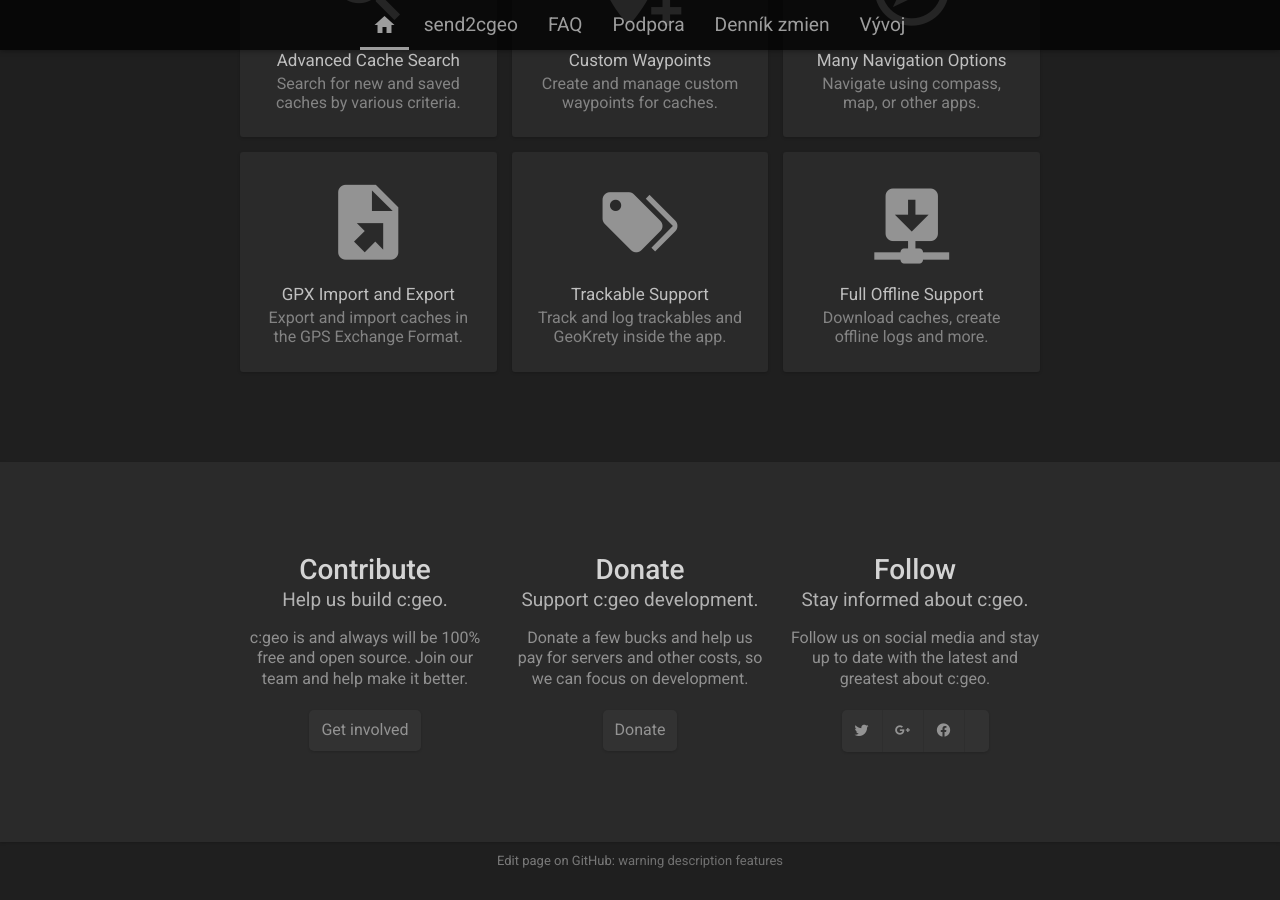
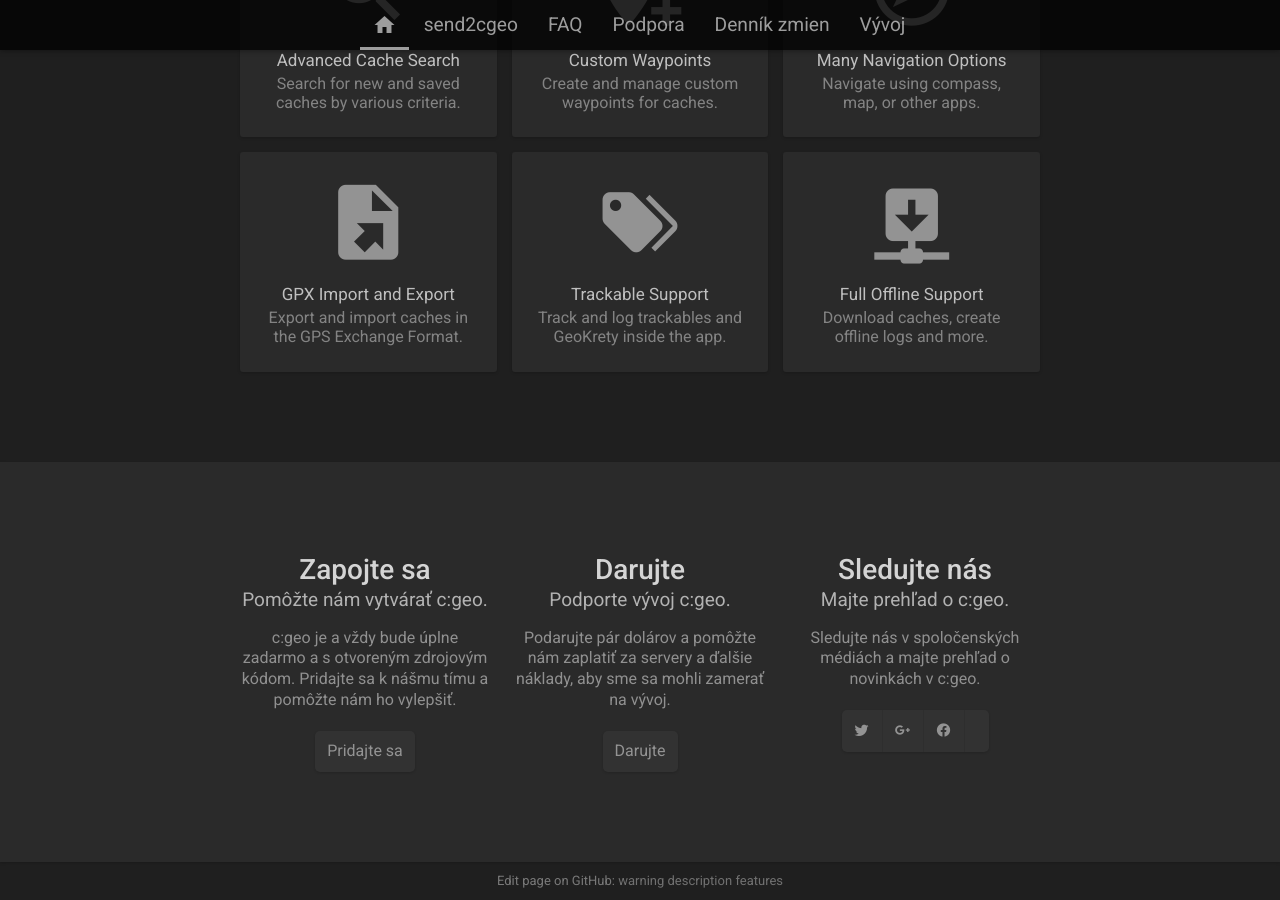
Before and after one commit to cgeo/cgeo.github.io, a Jekyll site: the page built from index.html, in a window 1280 px wide and 900 px high, scrolled down 963 px. Built offline with Jekyll 4.4.1, drawn with Linux system fonts in a browser that asks for light colours; nearby versions of some CDN libraries; a script that is not in the unit is left out.

Commit message:
Update actions.yml

```diff
--- a/_data/actions.yml
+++ b/_data/actions.yml
@@ -1,18 +1,18 @@
-- title: Contribute
-  subtitle: Help us build c:geo.
-  description: c:geo is and always will be 100% free and open source. Join our team and help make it better.
+- title: Zapojte sa
+  subtitle: Pomôžte nám vytvárať c:geo.
+  description: c:geo je a vždy bude úplne zadarmo a s otvoreným zdrojovým kódom. Pridajte sa k nášmu tímu a pomôžte nám ho vylepšiť.
   buttons:
-  - label: Get involved
+  - label: Pridajte sa
     url: /development
-- title: Donate
-  subtitle: Support c:geo development.
-  description: Donate a few bucks and help us pay for servers and other costs, so we can focus on development.
+- title: Darujte
+  subtitle: Podporte vývoj c:geo.
+  description: Podarujte pár dolárov a pomôžte nám zaplatiť za servery a ďalšie náklady, aby sme sa mohli zamerať na vývoj.
   buttons:
-  - label: Donate
+  - label: Darujte
     url: https://www.paypal.com/cgi-bin/webscr?cmd=_s-xclick&hosted_button_id=AQBS7UP76CXW2
-- title: Follow
-  subtitle: Stay informed about c:geo.
-  description: Follow us on social media and stay up to date with the latest and greatest about c:geo.
+- title: Sledujte nás
+  subtitle: Majte prehľad o c:geo.
+  description: Sledujte nás v spoločenských médiách a majte prehľad o novinkách v c:geo.
   buttons:
   - icon: twitter
     label: Twitter
```
